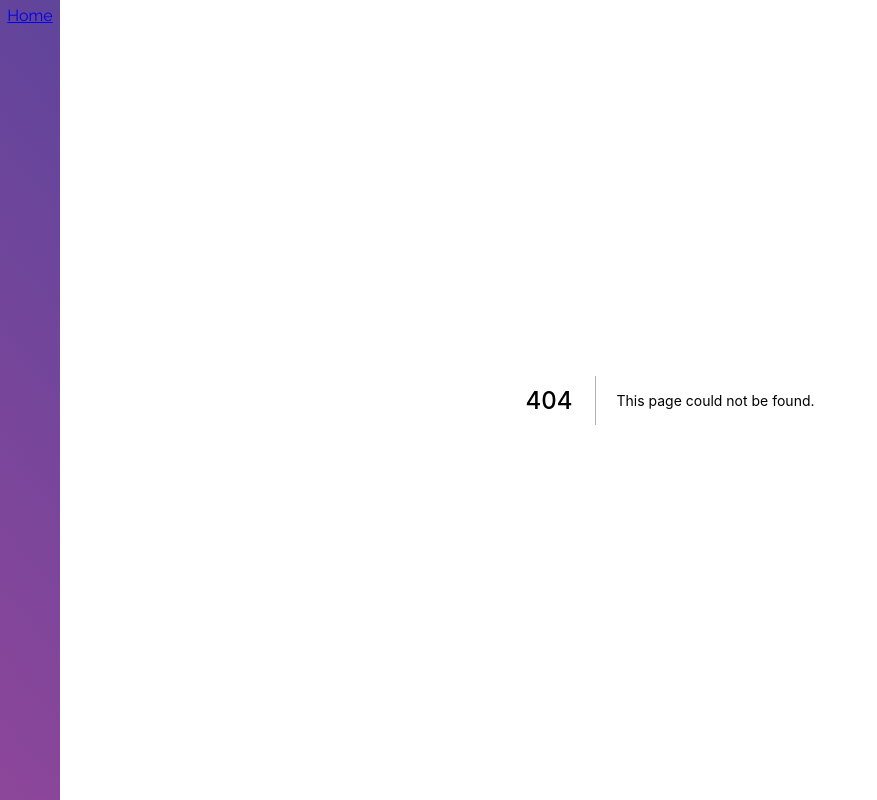
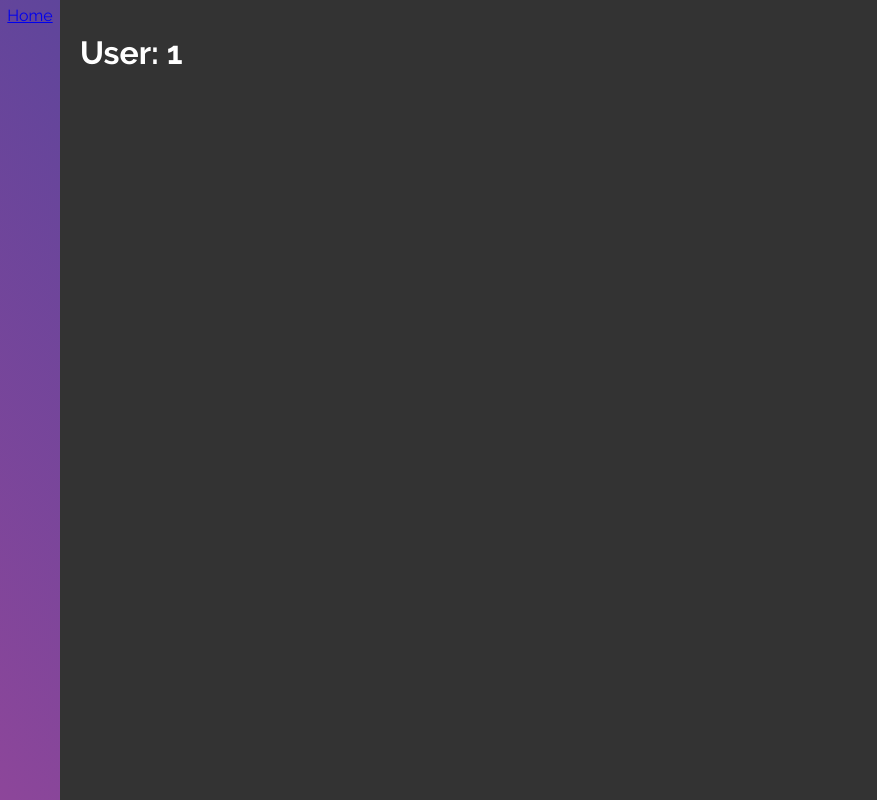
Before and after one commit to nedga055/front-end-ts-boilerplate, a Next.js app: page /user/1 in a window 1280 px wide. Before the commit this address had no page. Shown: the whole page, without its empty margins (0-877 px from the left). Built offline with nearby package versions, Linux system fonts and the light colour scheme.

Commit message:
User page.

```diff
--- /dev/null
+++ b/pages/user/[id].tsx
@@ -0,0 +1,17 @@
+import React from "react";
+
+type Props = {
+	name: string;
+};
+
+const UserPage = ({ name }: Props) => {
+	return <h1>User: {name}</h1>;
+};
+
+UserPage.getInitialProps = function (context) {
+	return {
+		name: context.query.id,
+	};
+};
+
+export default UserPage;
```
